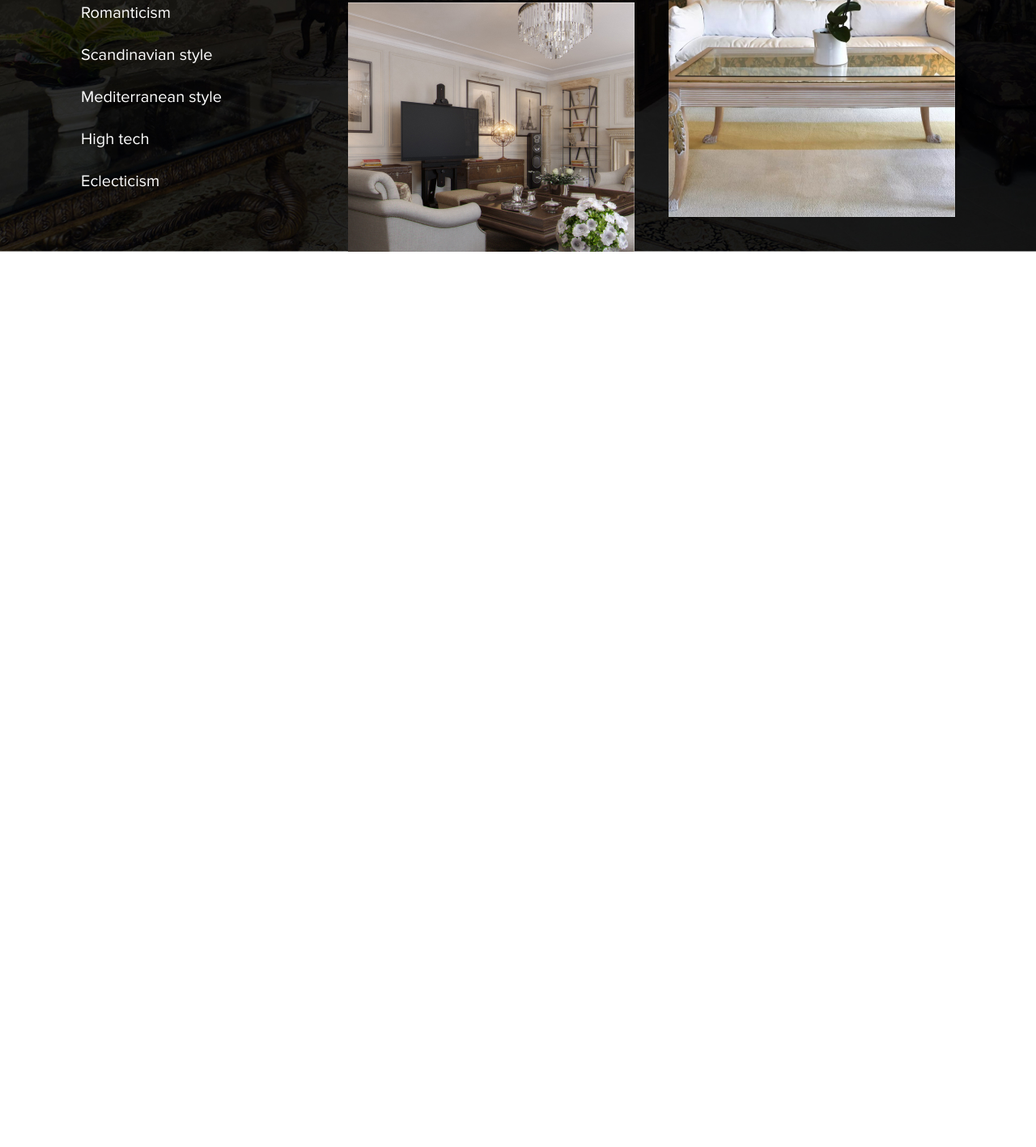
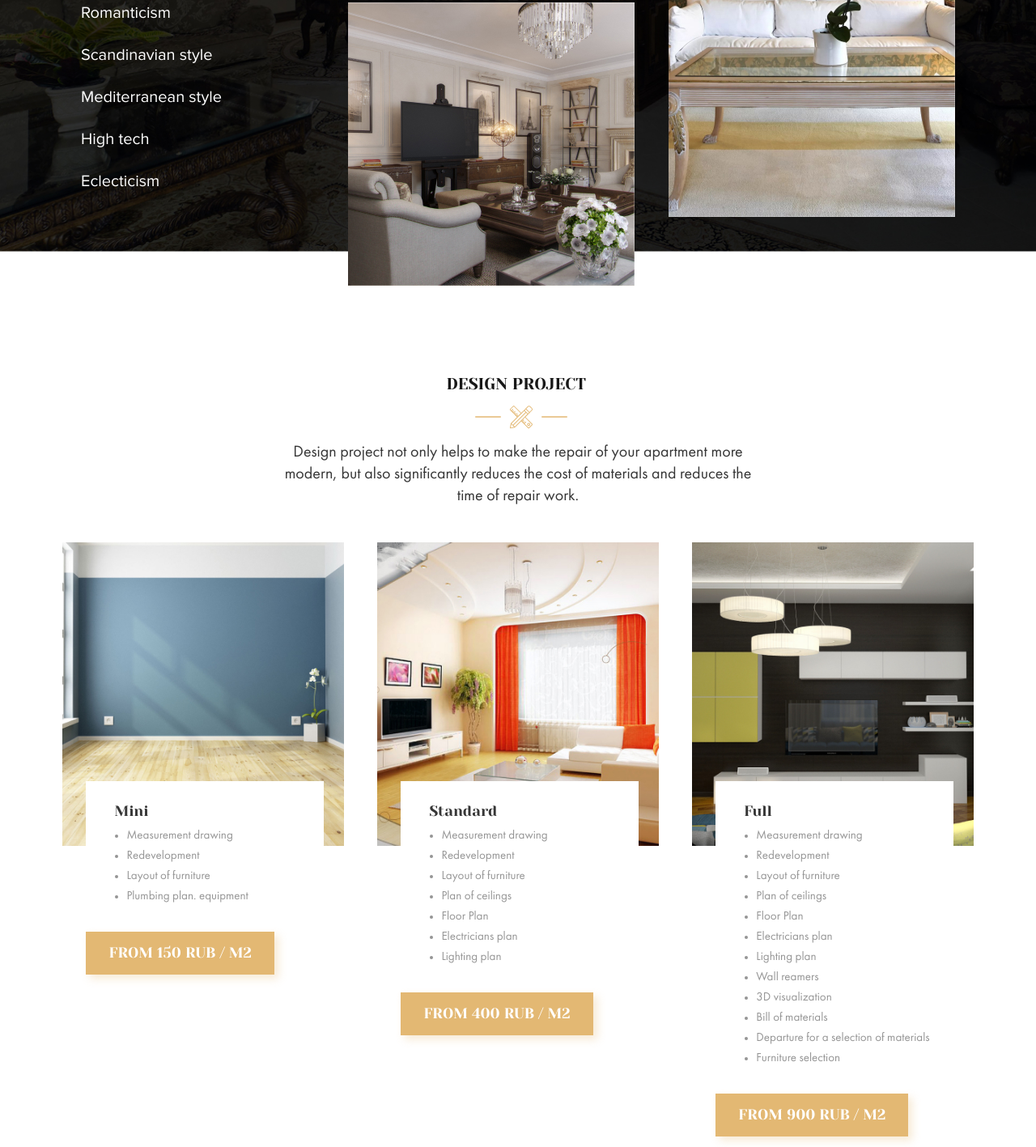
Before and after one commit to Evgeny-Kravchenko/repair-design-project, a website: page src/index.html in a window 1280 px wide. Shown: the part 4742-6159 px from the top of the page at 81% size. Before the commit the page ends 5053 px from the top, so only its background shows below. Drawn offline with nearby package versions, Linux system fonts and the light colour scheme; files that its build step writes are made by us from their sources; files whose address does not match are found by name.

Commit message:
feat: add block design-project

```diff
--- a/src/assets/sass/layout/_main.scss
+++ b/src/assets/sass/layout/_main.scss
@@ -9,3 +9,4 @@
 @import "./main/types-of-repair";
 @import "./main/circle-and-form";
 @import "./main/realize-fantasies";
+@import "./main/design-project";
--- /dev/null
+++ b/src/assets/sass/layout/main/_design-project.scss
@@ -0,0 +1,55 @@
+.design-project {
+  padding-top: 152px;
+  padding-bottom: 368px;
+
+  .types-of-repair__h3 {
+    margin-bottom: 60px;
+
+    &:after {
+      content: url("../images/mesuare\ instr.svg");
+    }
+  }
+
+  &__p {
+    width: 46%;
+    margin: 0 auto;
+    font: 1.25rem/27px "FuturaBookC";
+    text-align: center;
+    color: #363636;
+    margin-bottom: 43px;
+  }
+}
+
+@media screen and (max-width: 970px) {
+  .design-project {
+    padding-top: 10px;
+  }
+}
+
+@media screen and (max-width: 375px) {
+  .design-project {
+    background-color: #181818;
+    padding-bottom: 145px;
+
+    .types-of-repair__h3 {
+      color: #fff;
+      margin-top: 0;
+    }
+
+    &__p {
+      width: 78%;
+      margin-bottom: 38px;
+      font-size: 0.9375rem;
+      line-height: 135.84%;
+      color: #fff;
+    }
+  }
+
+  .mini {
+    margin-bottom: 132px;
+  }
+
+  .standart {
+    margin-bottom: 195px;
+  }
+}
--- a/src/assets/sass/layout/main/_realize-fantasies.scss
+++ b/src/assets/sass/layout/main/_realize-fantasies.scss
@@ -164,6 +164,12 @@
 
 @media screen and (max-width: 500px) {
   .realize-fantasies {
+    height: 200px;
+  }
+}
+
+@media screen and (max-width: 375px) {
+  .realize-fantasies {
     height: 150px;
   }
 }
--- a/src/index.html
+++ b/src/index.html
@@ -253,6 +253,62 @@
           </div>
         </div>
       </div>
+      <div class="design-project">
+        <h3 class="types-of-repair__h3">design project</h2>
+        <p class="design-project__p">Design project not only helps to make the repair of your apartment more modern, but also significantly reduces the cost of materials and reduces the time of repair work.</p>
+        <div class="design-project__blocks-type blocks-type">
+          <div class="blocks-type__block mini">
+            <img src="./images/redecoration.jpg" alt="redecoration">
+            <div class="block-type__price">
+              <h4>Mini</h4>
+              <ul>
+                <li>Measurement drawing</li>
+                <li>Redevelopment</li>
+                <li>Layout of furniture</li>
+                <li>Plumbing plan. equipment</li>
+              </ul>
+              <p>from 150 rub / m2</p>
+            </div>
+          </div>
+          <div class="blocks-type__block standart">
+            <img src="./images/overhaul.jpg" alt="overhaul">
+            <div class="block-type__price">
+              <h4>Standard</h4>
+              <ul>
+                <li>Measurement drawing</li>
+                <li>Redevelopment</li>
+                <li>Layout of furniture</li>
+                <li>Plan of ceilings</li>
+                <li>Floor Plan</li>
+                <li>Electricians plan</li>
+                <li>Lighting plan</li>
+              </ul>
+              <p>from 400 rub / m2</p>
+            </div>
+          </div>
+          <div class="blocks-type__block full">
+            <img src="./images/designer-repair.png" alt="Designer-repair">
+            <div class="block-type__price">
+              <h4>Full</h4>
+              <ul>
+                <li>Measurement drawing</li>
+                <li>Redevelopment</li>
+                <li>Layout of furniture</li>
+                <li>Plan of ceilings</li>
+                <li>Floor Plan</li>
+                <li>Electricians plan</li>
+                <li>Lighting plan</li>
+                <li>Wall reamers</li>
+                <li>3D visualization</li>
+                <li>Bill of materials</li>
+                <li>Departure for a selection of materials</li>
+                <li>Furniture selection</li>
+              </ul>
+              <p>from 900 rub / m2</p>
+            </div>
+          </div>
+        </div>
+      </div>
     </main>
   </div>
 </body>
```
Also changed, not shown: dist/css/style.min.css, dist/images/mesuare instr.svg (added), dist/index.html, src/assets/images/mesuare instr.svg (added).
